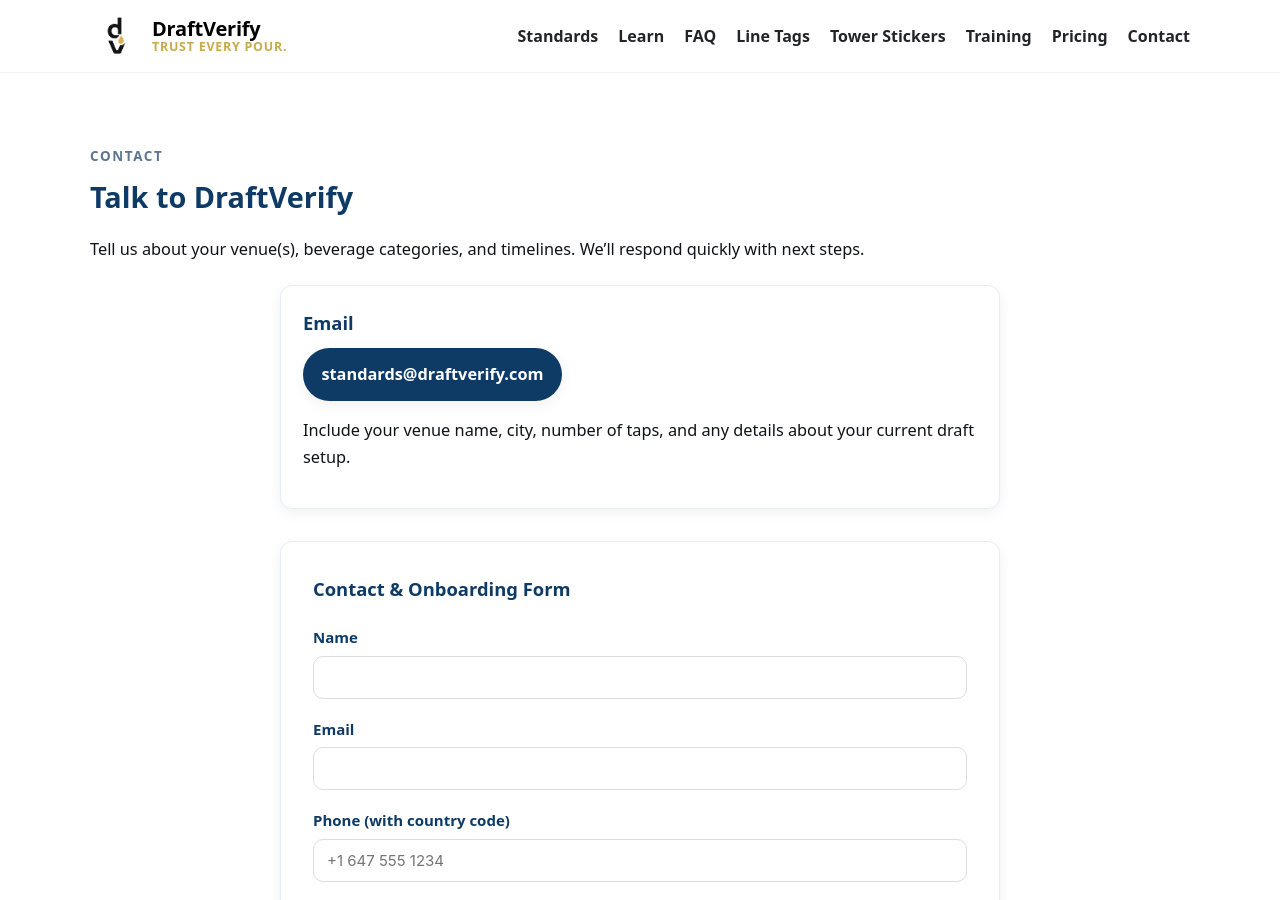
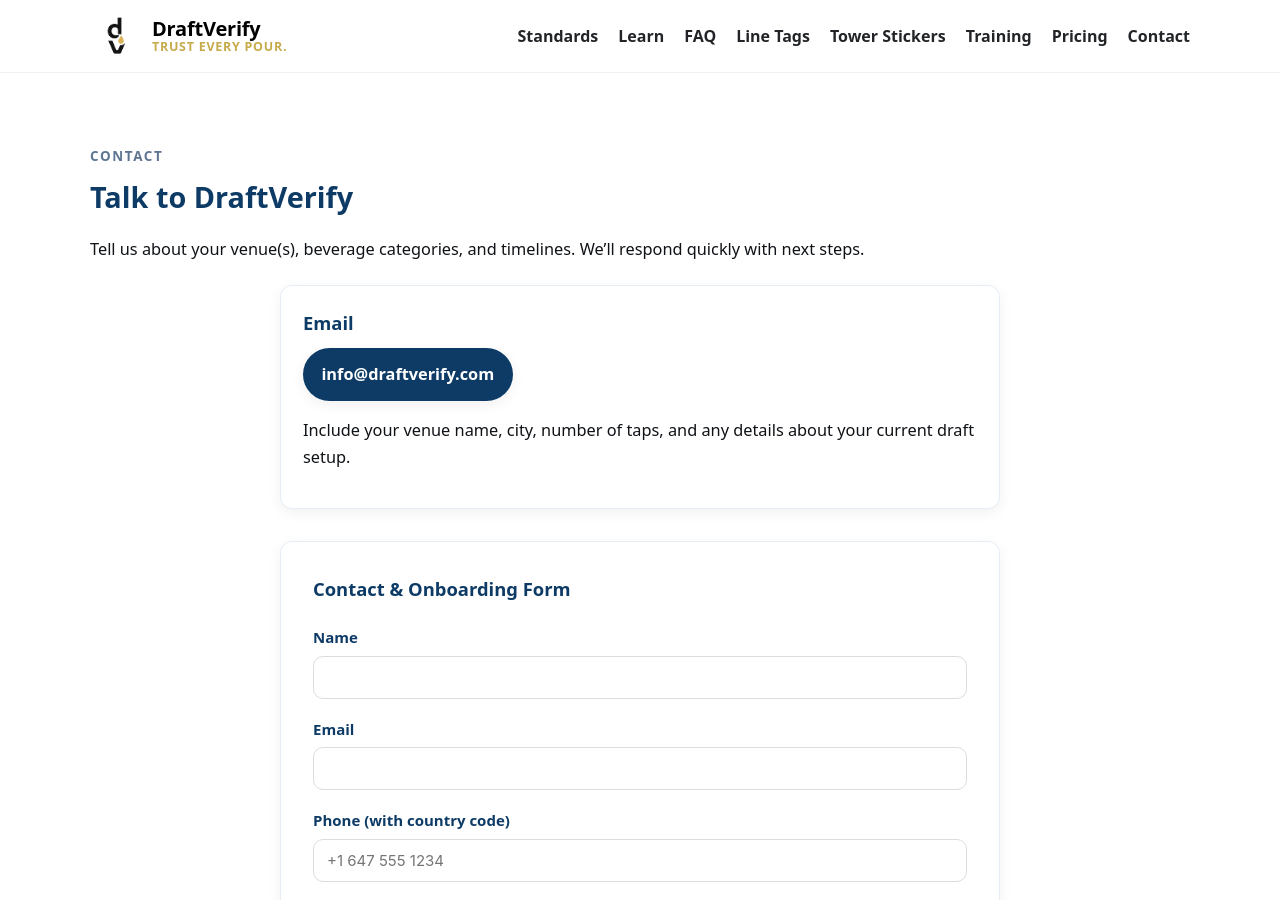
Before and after one commit to draftverify/draftverify.com, a Jekyll site: the page built from contact/index.md, in a window 1280 px wide and 900 px high. Built offline with Jekyll 4.4.1, drawn with Linux system fonts in a browser that asks for light colours.

Commit message:
Update index.md

```diff
--- a/contact/index.md
+++ b/contact/index.md
@@ -11,7 +11,7 @@ description: Get in touch with DraftVerify to start verification, request traini
 
     <div class="card" style="max-width:720px;margin:22px auto">
       <h3>Email</h3>
-      <p><a class="btn primary" href="mailto:standards@draftverify.com">standards@draftverify.com</a></p>
+      <p><a class="btn primary" href="mailto:info@draftverify.com">info@draftverify.com</a></p>
       <p>Include your venue name, city, number of taps, and any details about your current draft setup.</p>
     </div>
 
```
